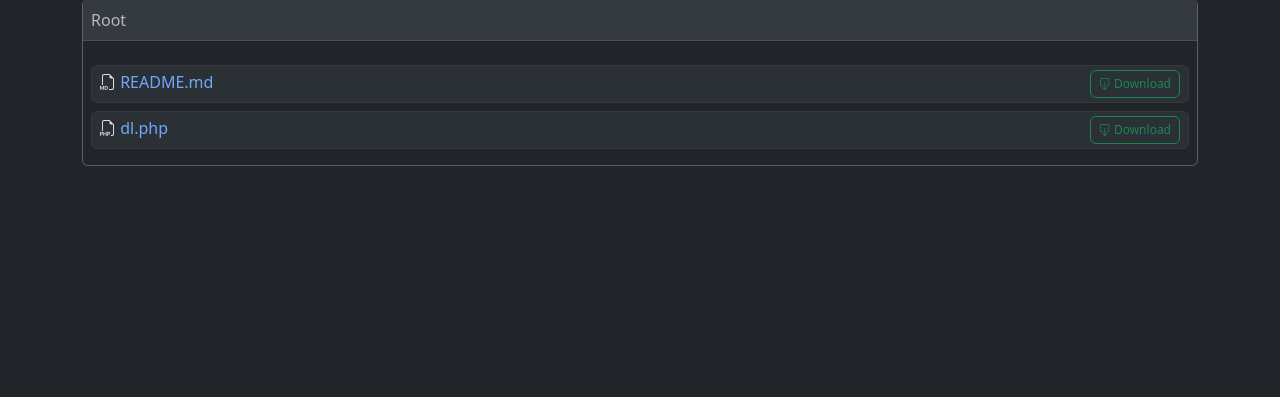
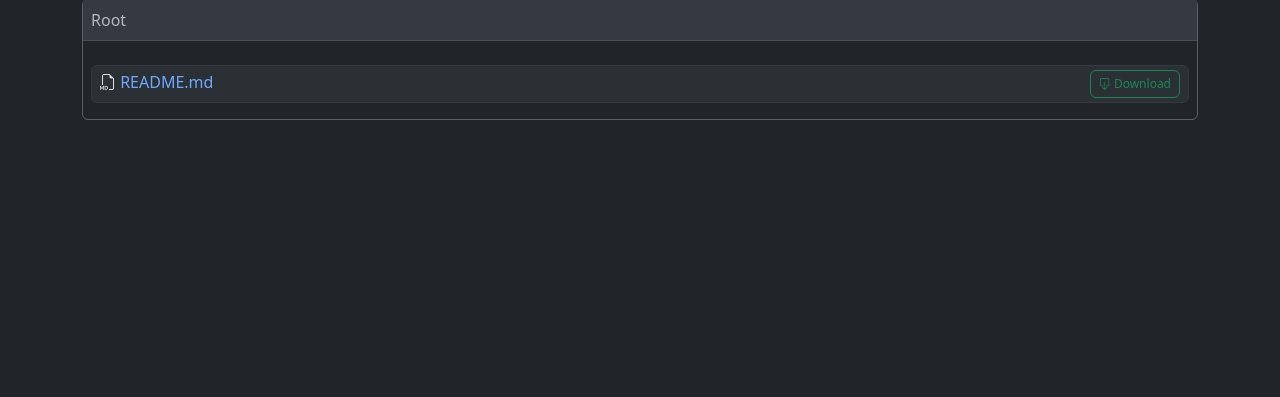
Before and after one commit to Octanne/file-agregator, a PHP site: page / in a window 1280 px wide. Shown: the part 81-478 px from the top of the page. Run offline with PHP 8.4, Linux system fonts and the light colour scheme.

Commit message:
add dl.php in root on ignore

```diff
--- a/index.php
+++ b/index.php
@@ -66,7 +66,7 @@ function getPathOfPathPart($path) {
 
 function filter_files($file) {
   global $rootShareFolder, $folderAbsolute;
-  $filterFiles = [".", "..", "index.php", "favicon.ico", ".htaccess", ".htpasswd"];
+  $filterFiles = [".", "..", "index.php", "favicon.ico", ".htaccess", ".htpasswd", "dl.php"];
   if (in_array($file, $filterFiles)) return true;
   if ($folderAbsolute == $rootShareFolder && $file == "includes") return true;
   return false;
```
